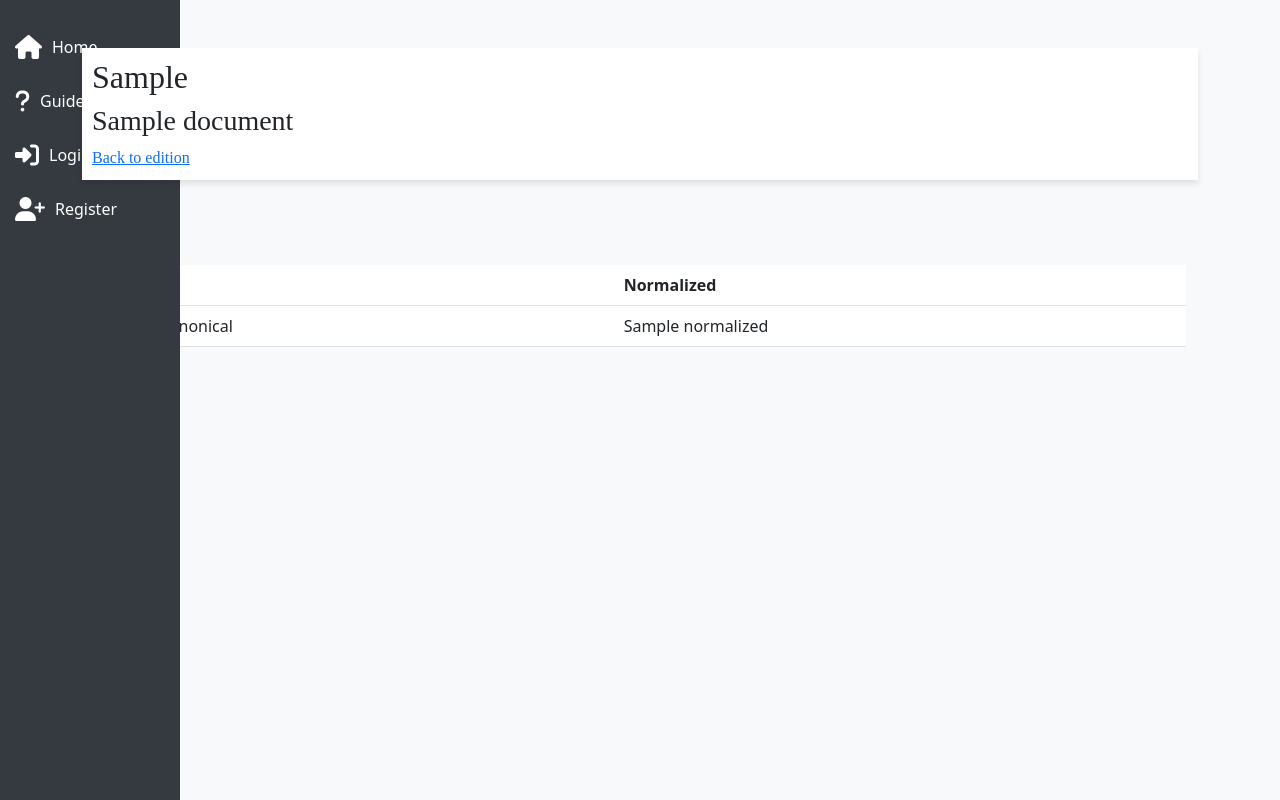
After one commit to PonteIneptique/paramhtrs-app, a Flask app: template app/templates/prettyPrint.html in a window 1280 px wide. The commit adds this page. Run offline with Flask 3, Linux system fonts and the light colour scheme; the template is opened without the code that fills it: most values are stand-ins (such as "Sample title", 1, 10 or a date in 2020); parts of the project's set-up code (start-up, migrations or seed data) failed here and were passed over; some web fonts are replaced.

Commit message:
Better UI + hiding elems

```diff
--- a/app/bp_main.py
+++ b/app/bp_main.py
@@ -137,6 +137,9 @@ def line_route(doc_id, line_id):
 @login_required
 def lines_route(doc_id):
     doc = Doc.query.get_or_404(doc_id)
+    if request.args.get("prettyPrint"):
+        return render_template(
+            "prettyPrint.html", lines=doc.lines, document=doc)
     return render_template(
         "lines.html", lines=doc.lines, document=doc)
 
--- a/app/templates/base.html
+++ b/app/templates/base.html
@@ -15,6 +15,9 @@
         }
         body {
             display: flex;
+        }
+        .importedtext td {
+            background-color: #D3D3D3;
         }
 
         /* Sidebar */
--- /dev/null
+++ b/app/templates/prettyPrint.html
@@ -0,0 +1,47 @@
+{% extends "base.html" %}
+
+{% block content %}
+
+    <div id="document-text-container">
+        {% if document.human_readable %}
+        <h2 id="document-humanreadabletitle">{{ document.human_readable }}</h2>
+        <h3 id="document-title">{{ document.title }}</h3>
+        {% else %}
+        <h2 id="document-title">{{ document.title }}</h2>
+        {% endif %}
+        <a href="{{url_for("bp_main.lines_route", doc_id=document.id)}}">Back to edition</a>
+    </div>
+
+    <div class="container content-container">
+        <h4>Lines:</h4>
+        <table class="table">
+            <thead>
+                <tr>
+                    <th>Source</th>
+                    <th>Normalized</th>
+                </tr>
+            </thead>
+            <tbody>
+          {% set rows = [] %}
+          {% for line in document.lines %}
+            {% if line.merge and rows %}
+              {# Append to the last row's values #}
+              {% set _ = rows[-1][0].append('' ~ line.canonical) %}
+              {% set _ = rows[-1][1].append('' ~ line.normalized) %}
+            {% else %}
+              {# Create a new row as two-element list of [canonical, normalized] #}
+              {% set _ = rows.append([[line.canonical], [line.normalized]]) %}
+            {% endif %}
+          {% endfor %}
+
+          {# Output the rows #}
+          {% for row in rows %}
+            <tr>
+              <td>{{ row[0]|join('<span style="font-weight: bold; color: red;">-</span>'|safe) }}</td>
+              <td>{{ row[1]|join('') }}</td>
+            </tr>
+          {% endfor %}
+            </tbody>
+        </table>
+    </div>
+{% endblock %}
```
Also changed, not shown: app/templates/lines.html (+61 -22 lines).
